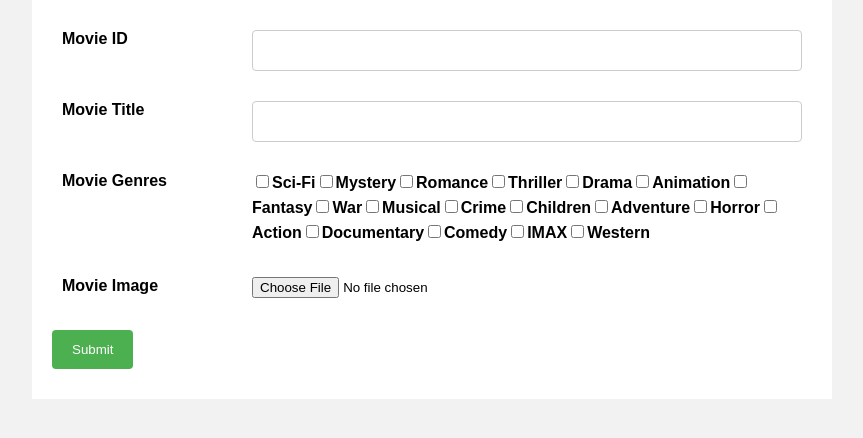
After one commit to GamerBoy2K/movie-recommendation-django, a Django app: template movie_recom/templates/editMovie.html in a window 1280 px wide. The commit adds this page. Shown: the top 438 px of the page, without its empty margins (208-1071 px from the left). Run offline with Django 4.2, Linux system fonts and the light colour scheme; the template is opened without the code that fills it, so the values that code supplies are empty.

```diff
--- a/movie_recom/templates/displayMovies.html
+++ b/movie_recom/templates/displayMovies.html
@@ -11,7 +11,7 @@
         {% for i in a %}
         <tr><td>{{i.title}}</td><td>{{i.genres}}</td>
             <td><a href="del/{{i.movieId}}">Delete</a></td>
-            <td><a href="edit/{{i.movieId}}">edit</a></td>
+            <td><a href="/edit/{{i.movieId}}">edit</a></td>
         </tr>
         {% endfor %}
     </table>
--- /dev/null
+++ b/movie_recom/templates/editMovie.html
@@ -0,0 +1,209 @@
+<!DOCTYPE html>
+<html>
+<head>
+	<meta name="viewport" content="width=device-width, initial-scale=1.0">
+	<style>
+		* {
+			box-sizing: border-box;
+		}
+
+		body {
+			font-family: Arial, sans-serif;
+			margin: 0;
+			padding: 0;
+			background-color: #f2f2f2;
+		}
+
+		.container {
+			max-width: 800px;
+			margin: 0 auto;
+			padding: 20px;
+			background-color: #fff;
+		}
+
+		.row {
+			display: flex;
+			flex-wrap: wrap;
+			margin: 10px 0;
+		}
+
+		.col-25 {
+			flex: 25%;
+			padding: 0 10px;
+			box-sizing: border-box;
+		}
+
+		.col-50 {
+			flex: 50%;
+			padding: 0 10px;
+			box-sizing: border-box;
+		}
+
+		.col-75 {
+			flex: 75%;
+			padding: 0 10px;
+			box-sizing: border-box;
+		}
+
+		.col-25,
+		.col-50,
+		.col-75 {
+			margin-bottom: 20px;
+		}
+
+		input[type=text], select {
+			width: 100%;
+			padding: 12px;
+			border: 1px solid #ccc;
+			border-radius: 4px;
+			resize: vertical;
+		}
+
+		label {
+			font-weight: bold;
+			display: block;
+			margin-bottom: 5px;
+		}
+
+		input[type=submit] {
+			background-color: #4CAF50;
+			color: white;
+			padding: 12px 20px;
+			border: none;
+			border-radius: 4px;
+			cursor: pointer;
+			float: right;
+		}
+
+		input[type=submit]:hover {
+			background-color: #45a049;
+		}
+
+		.container::after {
+			content: "";
+			clear: both;
+			display: table;
+		}
+
+		@media screen and (max-width: 600px) {
+			.col-25, .col-50, .col-75 {
+				flex: 100%;
+			}
+			input[type=submit] {
+				float: none;
+				display: block;
+				margin: auto;
+			}
+		}
+
+	</style>
+</head>
+<body>
+	<div class="container">
+		<form action="/editMovFinal" method="POST" enctype="multipart/form-data">
+            {% csrf_token %}
+            <div class="row">
+				<div class="col-25">
+					<label for="title">Movie ID</label>
+				</div>
+				<div class="col-75">
+					<input type="text" id="movieID" name="movieID" value="{{x.movieId}}" readonly>
+				</div>
+			</div>
+			<div class="row">
+				<div class="col-25">
+					<label for="title">Movie Title</label>
+				</div>
+				<div class="col-75">
+					<input type="text" id="title" name="title" value="{{x.title}}" required>
+				</div>
+			</div>
+			<div class="row">
+				<div class="col-25">
+					<label for="genres">Movie Genres</label>
+				</div>
+				<div class="col-75" style="display: flex;flex-wrap: wrap; align-items: baseline;">
+					<input type="checkbox" id="sci-fi" name="genre" value="sci-fi">
+					<label for="sci-fi">Sci-Fi</label>
+					<input type="checkbox" id="mystery" name="genre" value="mystery">
+					<label for="mystery">Mystery</label>
+                    <input type="checkbox" id="romance" name="genre" value="romance">
+                    <label for="romance">Romance</label>
+                    <input type="checkbox" id="thriller" name="genre" value="thriller">
+                    <label for="thriller">Thriller</label>
+                    <input type="checkbox" id="drama" name="genre" value="drama">
+                    <label for="drama">Drama</label>
+                    <input type="checkbox" id="animation" name="genre" value="animation">
+                    <label for="animation">Animation</label>
+                    <input type="checkbox" id="fantasy" name="genre" value="fantasy">
+                    <label for="fantasy">Fantasy</label>
+                    <input type="checkbox" id="war" name="genre" value="war">
+                    <label for="war">War</label>
+                    <input type="checkbox" id="musical" name="genre" value="musical">
+                    <label for="musical">Musical</label>
+                    <input type="checkbox" id="crime" name="genre" value="crime">
+                    <label for="crime">Crime</label>
+                    <input type="checkbox" id="children" name="genre" value="children">
+                    <label for="children">Children</label>
+                    <input type="checkbox" id="adventure" name="genre" value="adventure">
+                    <label for="adventure">Adventure</label>
+                    <input type="checkbox" id="horror" name="genre" value="horror">
+                    <label for="horror">Horror</label>
+                    <input type="checkbox" id="action" name="genre" value="action">
+                    <label for="action">Action</label>
+                    <input type="checkbox" id="documentary" name="genre" value="documentary">
+                    <label for="documentary">Documentary</label>
+                    <input type="checkbox" id="comedy" name="genre" value="comedy">
+                    <label for="comedy">Comedy</label>
+                    <input type="checkbox" id="imax" name="genre" value="imax">
+                    <label for="imax">IMAX</label>
+                    <input type="checkbox" id="western" name="genre" value="western">
+                    <label for="western">Western</label>
+                    </div>
+                </div>
+                <div class="row">
+                    <div class="col-25">
+                        <label for="image">Movie Image</label>
+                    </div>
+                    <div class="col-75">
+                        <input type="file" id="uploadFromPC" name="uploadFromPC" accept="image/*" value="{{x.imagePoster}}" required>
+                    </div>
+                </div>
+                <div class="row">
+                    <input type="submit" value="Submit">
+                </div>
+            </form>
+        </div>
+
+        <script>
+            const fileInput = document.querySelector('input[type="file"]');
+            const fileSizeLimit = 500 * 1024; // 500KB in bytes
+            const allowedExtensions = ['jpg', 'jpeg', 'png'];
+
+            fileInput.addEventListener('change', function(event) {
+              const file = event.target.files[0];
+              const fileSize = file.size;
+              const fileName = file.name;
+              const fileExtension = fileName.split('.').pop().toLowerCase();
+/*
+              const timestamp = Date.now();
+              const filename = `${timestamp}_${file.name}`;
+              const newFile = new File([file], filename, {type: file.type});
+              fileInput.files[0] = newFile;
+*/
+              if (!allowedExtensions.includes(fileExtension)) {
+                alert('Please select an image file (jpg, jpeg, png).');
+                fileInput.value = '';
+                return;
+              }
+
+              if (fileSize > fileSizeLimit) {
+                alert('File size must be under 500KB.');
+                fileInput.value = '';
+                return;
+              }
+            });
+          </script>
+
+    </body>
+</html>
--- a/movie_recom/websiteSuggest/urls.py
+++ b/movie_recom/websiteSuggest/urls.py
@@ -14,5 +14,7 @@ urlpatterns=[
     path('movies/<int:pno>',views.allMovies),
     path('addMovies',views.addMovies),
     path('addMov',views.addMov),
+    path('edit/<int:id>',views.editMovie),
+    path('editMovFinal',views.editFinalMovie),
 
 ]+ static(settings.MEDIA_URL, document_root=settings.MEDIA_ROOT)
```
Also changed, not shown: movie_recom/templates/movieDetails.html (+4 -4 lines), movie_recom/templates/searchResult.html (+4 -4 lines), movie_recom/websiteSuggest/forms.py (added, +7 -0 lines), movie_recom/websiteSuggest/views.py (+25 -0 lines), movie_recom/media/images/ts1995.jpg (added), movie_recom/media/images/ts1995_2FCJJdl.jpg (added), movie_recom/media/images/ts1995_75zqSLW.jpg (added), movie_recom/media/images/ts2.jpg (added).
